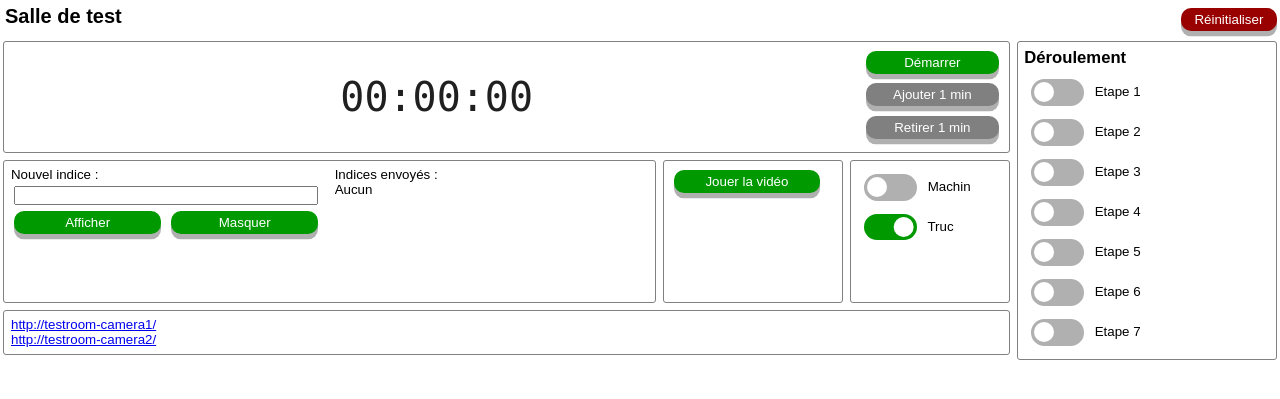
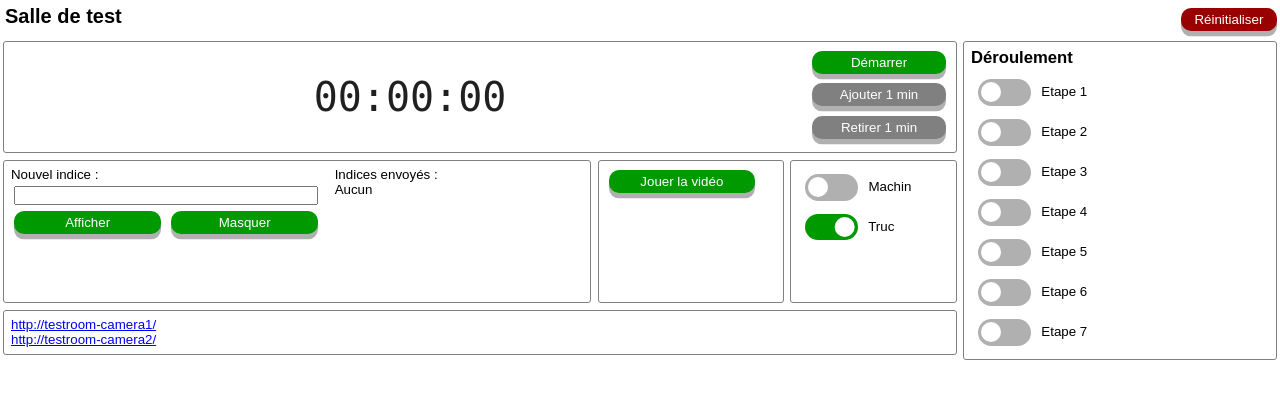
Before and after one commit to paullouisageneau/escape, a Flask app: page / in a window 1280 px wide. Shown: the top 399 px of the page. Run offline with Flask 2, Linux system fonts and the light colour scheme; data that the repository does not hold is empty; some libraries are stand-ins or nearby versions.

Commit message:
Some fixes for layout

```diff
--- a/app/static/common.css
+++ b/app/static/common.css
@@ -38,6 +38,6 @@ input {
 	margin: 0.25em;
 }
 
-header, section {
+header, footer, section, div {
 	display: block;
 }
--- a/app/static/control.css
+++ b/app/static/control.css
@@ -124,7 +124,7 @@ section {
 }
 
 #clues {
-	flex-grow: 4;
+	flex-grow: 2;
 	display: flex;
 	flex-wrap: wrap;
 	justify-content: center;
@@ -153,7 +153,7 @@ section {
 
 #clues .history {
 	flex-grow: 1;
-	min-width: 20em;
+	min-width: 16em;
 	margin-left: 1em;
 }
 
@@ -193,11 +193,11 @@ section {
 		display: flex;
 	}
 
-	#right {
+	#primary {
 		flex-grow: 1;
 	}
 
-	#left {
-		width: 20em;
+	#secondary {
+		min-width: 24em;
 	}
 }
--- a/app/templates/control.html
+++ b/app/templates/control.html
@@ -13,7 +13,7 @@
 		<h1>{{ room.name }}</h1>
 	</header>
 	<div id="columns">
-		<div id="right">
+		<div id="primary">
 			{% include 'chrono.html' %}
 			<div id="interactions">
 				{% include 'clues.html' %}
@@ -22,7 +22,7 @@
 			</div>
 			{% include 'cameras.html' %}
 		</div>
-		<div id="left">
+		<div id="secondary">
 			{% include 'puzzles.html' %}
 		</div>
 	</div>
```
Also changed, not shown: app/static/display.css (+13 -17 lines).
